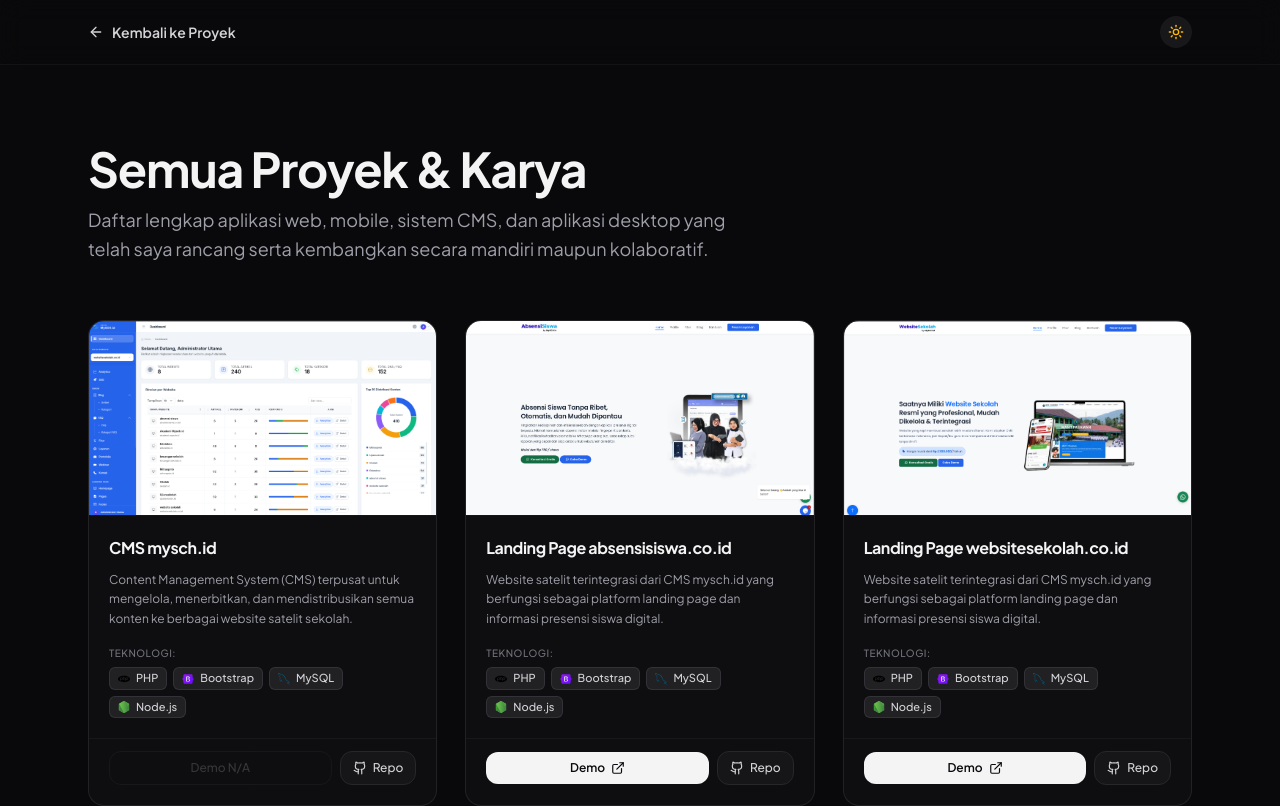
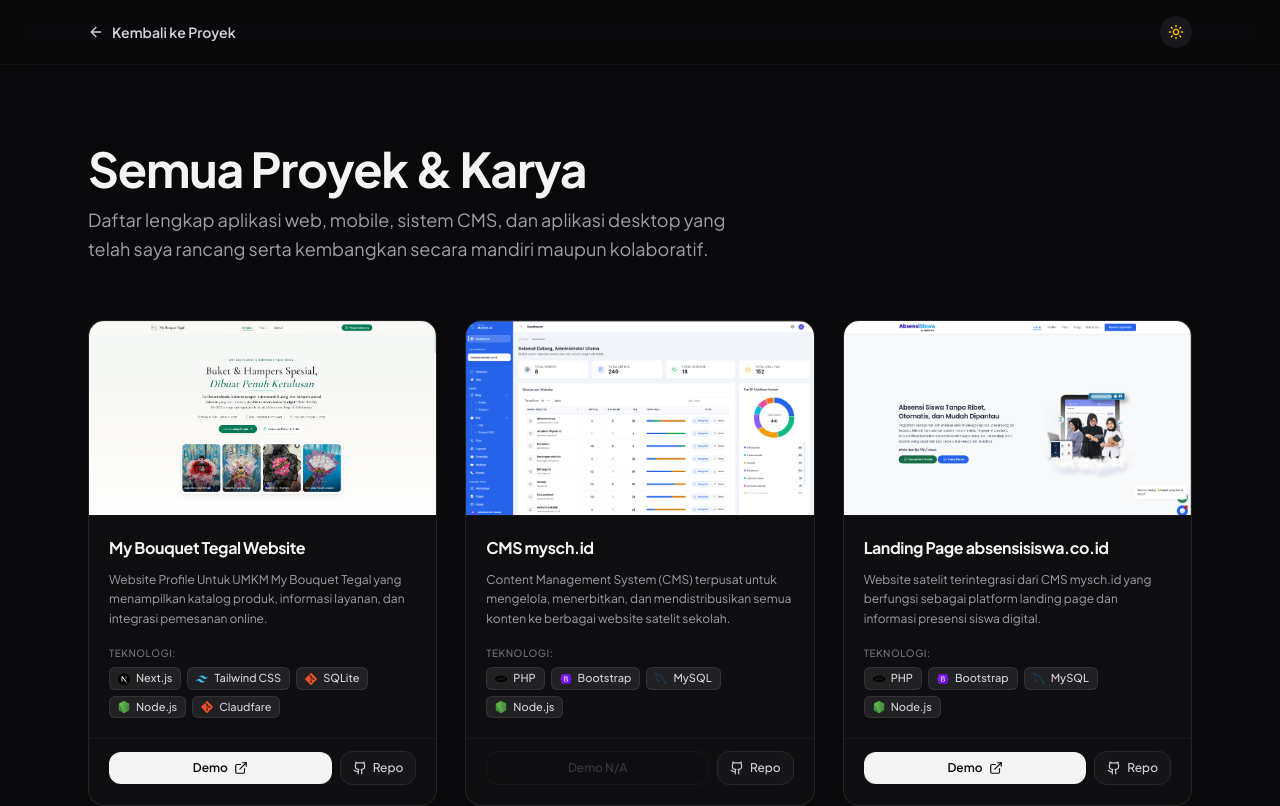
Before and after one commit to MuqtasidRoziq/portofolio, a Next.js app: page /projects in a window 1280 px wide. Shown: the top 806 px of the page. Built offline with nearby package versions, Linux system fonts and the light colour scheme.

Commit message:
add : tambah portofolio saya

```diff
--- a/src/data/portfolio.ts
+++ b/src/data/portfolio.ts
@@ -155,6 +155,14 @@ export const portfolioData: PortfolioData = {
   ],
   projects: [
     {
+      title: "My Bouquet Tegal Website",
+      description: "Website Profile Untuk UMKM My Bouquet Tegal yang menampilkan katalog produk, informasi layanan, dan integrasi pemesanan online.",
+      image: "/assets/projects/mybouquet.webp",
+      tags: ["Next.js", "Tailwind CSS", "SQLite", "Node.js", "Claudfare"],
+      link: "https://mybouquettegal.biz.id",
+      github: "https://github.com/MuqtasidRoziq/MyBouquetTegal.git",
+    },
+    {
       title: "CMS mysch.id",
       description: "Content Management System (CMS) terpusat untuk mengelola, menerbitkan, dan mendistribusikan semua konten ke berbagai website satelit sekolah.",
       image: "/assets/projects/porto-cms.webp",
```
Also changed, not shown: public/assets/projects/mybouquet.webp (added).
